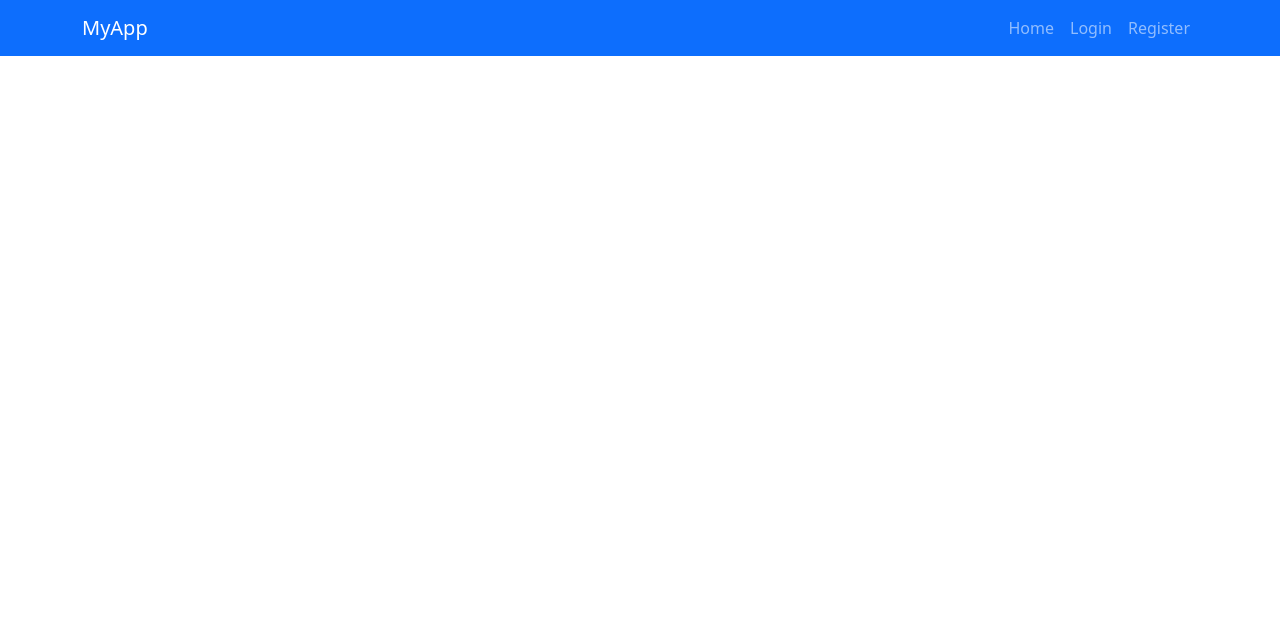
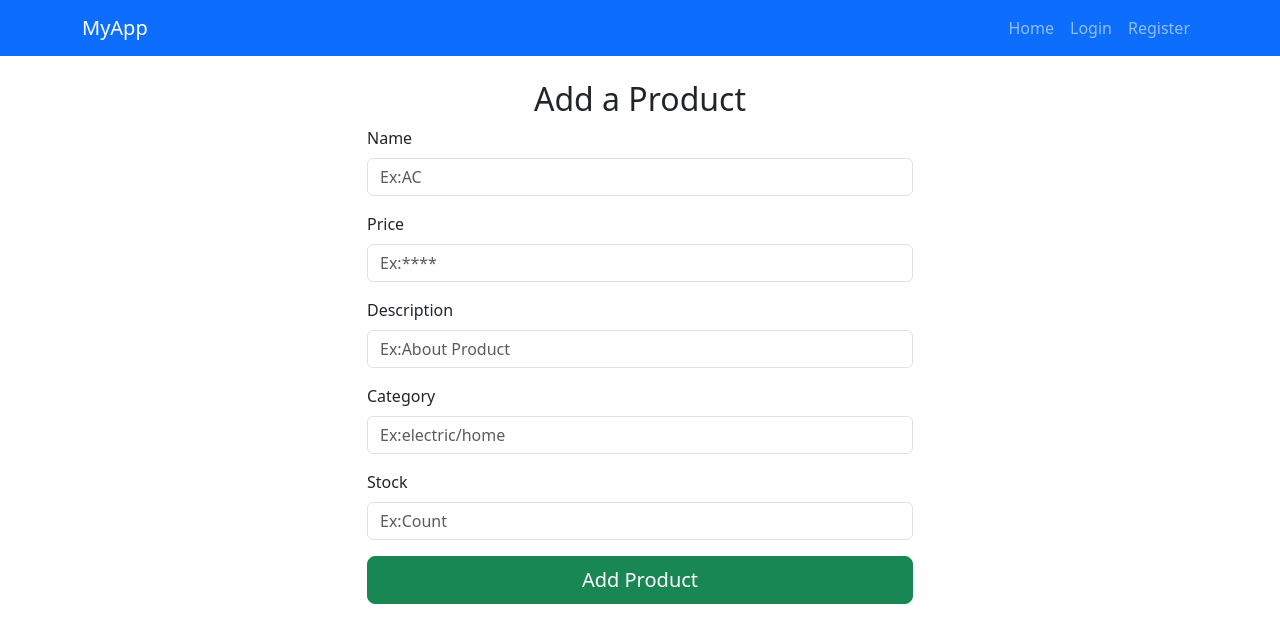
Before and after one commit to Ram-saddist/ecom, a React (Vite) app in the folder firstapp/: page /add-product in a window 1280 px wide. Shown: the top 642 px of the page. Built offline with nearby package versions, Linux system fonts and the light colour scheme.

Commit message:
add product

```diff
--- a/firstapp/src/App.jsx
+++ b/firstapp/src/App.jsx
@@ -3,6 +3,8 @@ import Home from './components/Home.jsx'
 import Register from "./components/Register.jsx";
 import Login from "./components/Login.jsx";
 import Navigation from "./components/Navigation.jsx";
+import AddProduct from "./components/AddProduct.jsx";
+
 export default function App() {
   return (
     <BrowserRouter>
@@ -11,6 +13,8 @@ export default function App() {
         <Route path="/" element={<Home/>}/>
         <Route path="/register" element={<Register/>}/>
         <Route path="/login" element={<Login/>}/>
+        <Route path="/add-product" element={<AddProduct/>}/>
+
       </Routes>
     </BrowserRouter>
   )
--- /dev/null
+++ b/firstapp/src/components/AddProduct.jsx
@@ -0,0 +1,55 @@
+import React, { useState } from 'react'
+import axios from 'axios'
+import { useNavigate } from 'react-router-dom'
+export default function AddProduct() {
+    const [name,setName]=useState("")
+    const [price,setPrice]=useState("")
+    const [description,setDescription]=useState("")
+    const [category,setCategory]=useState("")
+    const [stock,setStock]=useState("")
+    const role=localStorage.getItem("role")
+    const navigate=useNavigate()
+    async function addProduct(e){
+        e.preventDefault()
+        const newProduct={
+            name,price,description,category,stock,role
+        }
+        axios.post("",newProduct)
+    }
+
+    return (
+        <div className='container mt-4'>
+      <div className="row d-flex justify-content-center ">
+        <form onSubmit={addProduct} className='col-12 col-md-6'>
+          <h2 className='text-center'>Add a Product</h2>
+          <div className='mb-3'>
+              <label className="form-label">Name </label>
+              <input type="text" className="form-control" name="name" value={name} placeholder="Ex:AC" onChange={(e)=>setName(e.target.value)}/>
+            </div>
+
+            <div className='mb-3'>
+              <label className="form-label">Price </label>
+              <input type="email" className="form-control" name="price" value={price} placeholder="Ex:****" onChange={(e)=>setPrice(e.target.value)}/>
+            </div>
+            <div className='mb-3'>
+              <label className="form-label">Description </label>
+              <input type="text" placeholder="Ex:About Product" className="form-control" name="description" value={description} onChange={(e)=>setDescription(e.target.value)}/>
+            </div>
+
+            <div className='mb-3'>
+              <label className="form-label">Category</label>
+              <input type="text" placeholder="Ex:electric/home" className="form-control" name="category" value={category} onChange={(e)=>setCategory(e.target.value)}/>
+            </div>
+
+            <div className='mb-3'>
+              <label className="form-label">Stock </label>
+              <input type="text" placeholder="Ex:Count " className="form-control" name="stock" value={stock} onChange={(e)=>setStock(e.target.value)}/>
+            </div>
+            <div className='mb-3 d-grid gap-2'>
+              <button className='btn btn-success btn-lg'>Add Product</button>
+            </div>
+        </form>
+      </div>
+    </div>
+    )
+}
```
